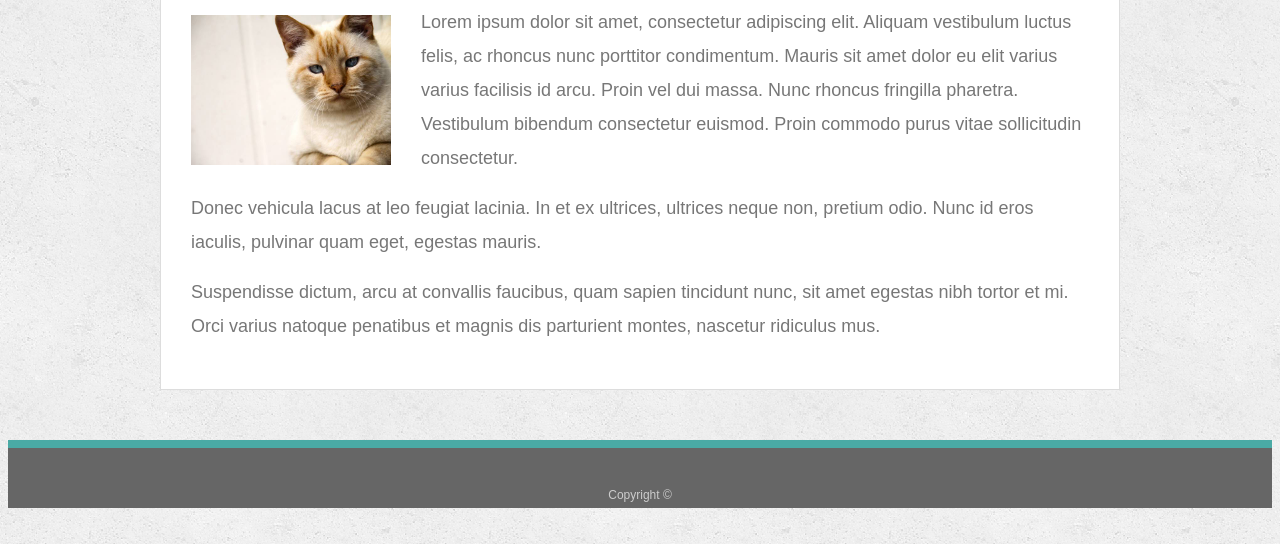
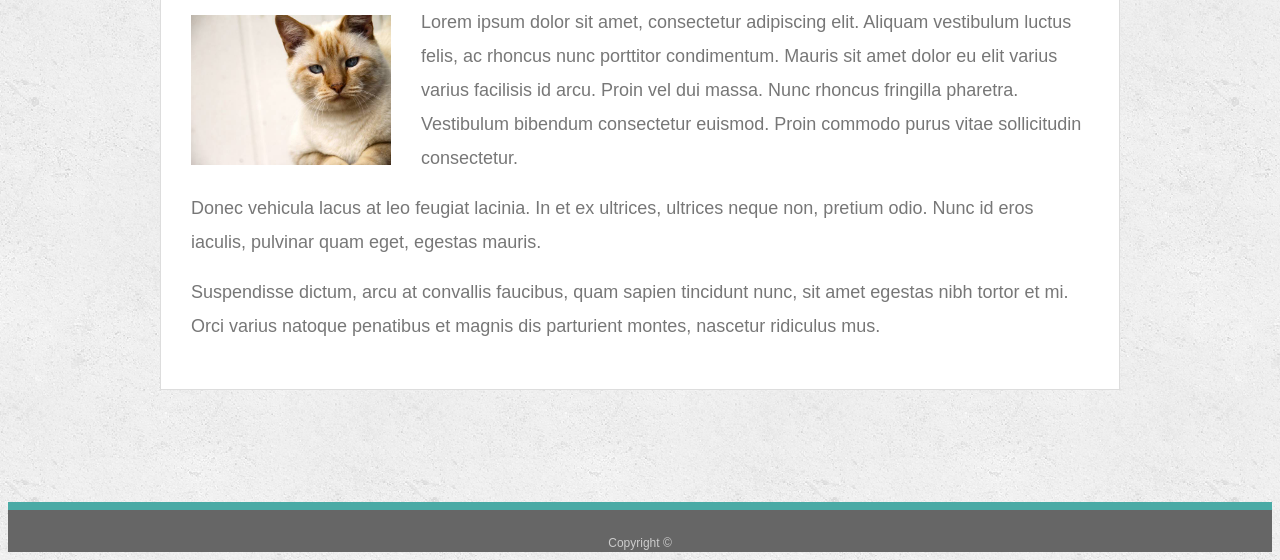
Before and after one commit to Matt-S-Elliott/Bootstrap-Portfolio, a plain HTML site: page index.html in a window 1280 px wide. Shown: the part 256-816 px from the top of the page. Drawn offline with nearby package versions, Linux system fonts and the light colour scheme.

Commit message:
Final commit?

```diff
--- a/index.html
+++ b/index.html
@@ -1,5 +1,5 @@
 <!doctype html>
-<html lang="en-us">
+<html lang="en-us" class="h-100">
 
 <head>
   <meta charset="UTF-8">
@@ -9,7 +9,8 @@
   <link rel="stylesheet" type="text/css" href="assets/css/style.css">
 </head>
 
-<body>
+<body class="h-100 flex-column d-flex">
+
   <nav class="navbar navbar-expand-sm" id="navbar">
     <div class="container" id="nav-container">
       <a class="navbar-brand" id="your-name" href="index.html">Your Name</a>
@@ -21,7 +22,7 @@
     </div>
   </nav>
 
-  <div class="container" id="main-container">
+  <div class="container flex-shrink-0" id="main-container">
     <div class="row">
       <div class="col-md-12">
         <h1>About Me</h1>
@@ -55,8 +56,8 @@
 
   </div>
 
-  <footer>
-    <div>
+  <footer class="footer mt-auto py-3">
+    <div class="container">
       Copyright &copy;
     </div>
   </footer>
```
Also changed, not shown: contact.html (+2 -1 lines), portfolio.html (+2 -1 lines), 1 other file.
